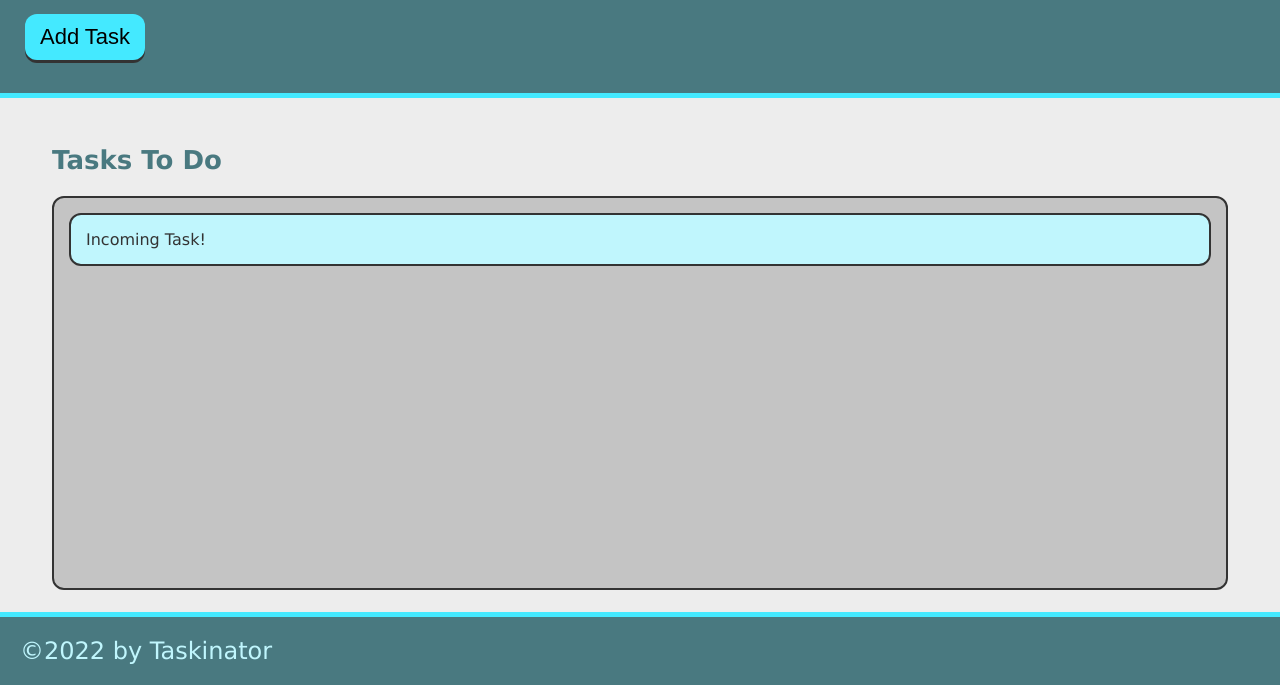
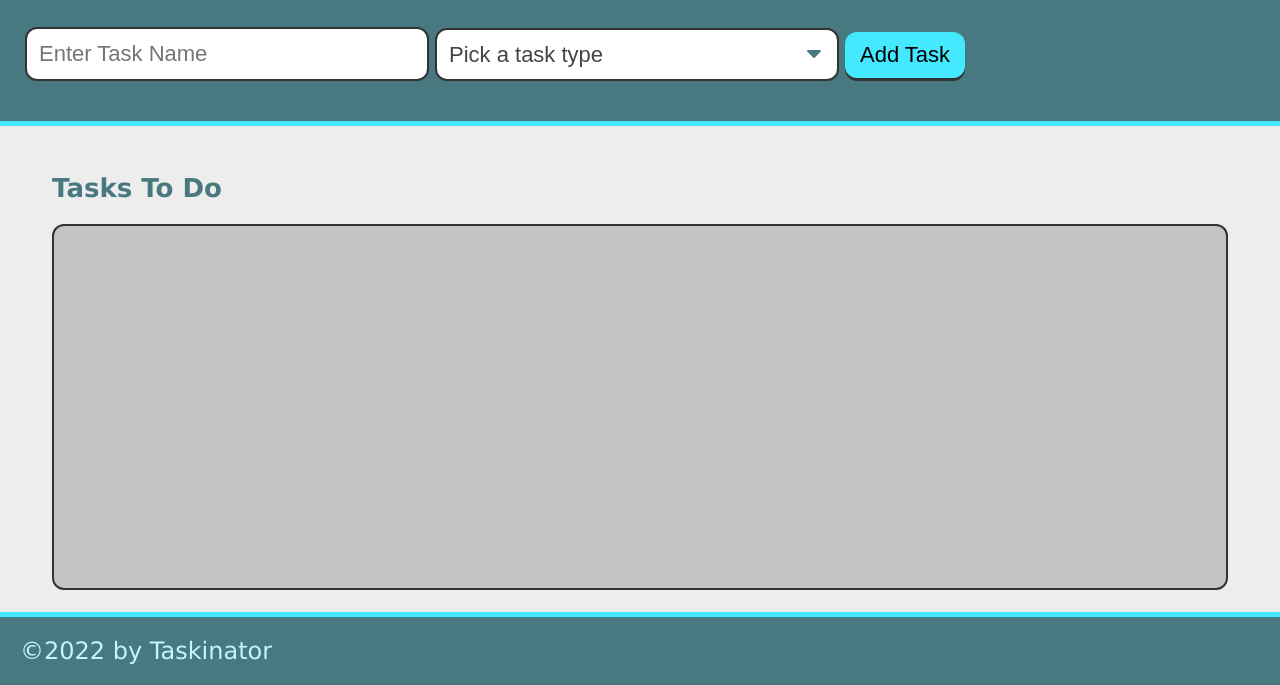
Before and after one commit to LavonJGreen/taskinator, a plain HTML site: page index.html in a window 1280 px wide. Shown: the part 115-800 px from the top of the page. Drawn offline with Linux system fonts and the light colour scheme.

Commit message:
Updating task button via HTML and JavaScript

```diff
--- a/assets/js/script.js
+++ b/assets/js/script.js
@@ -1,12 +1,15 @@
-var buttonEl = document.querySelector("#save-task");
+var formEl = document.querySelector("#task-form");
 var tasksToDoEl = document.querySelector("#tasks-to-do");
 
 
-var createTaskHandler = function() {
+var createTaskHandler = function(event) {
+    event.preventDefault();
+    var taskNameInput = document.querySelector("input[name='task-name']");
+    console.log(taskNameInput);
     var listItemEl = document.createElement("li");
     listItemEl.className = "task-item";
     listItemEl.textContent = "This is a new task.";
     tasksToDoEl.appendChild(listItemEl);
   };
 
-buttonEl.addEventListener("click", createTaskHandler);
+formEl.addEventListener("submit", createTaskHandler);
--- a/index.html
+++ b/index.html
@@ -14,7 +14,24 @@
     <header>
         <h1 class="page-title">Taskinator</h1>
         <p>Click the button below to add a new task!</p>
-        <button id="save-task" class="btn">Add Task</button>
+        <form id="task-form">
+            <div class="form-group">
+                <input type="text" name="task-name" placeholder="Enter Task Name" />
+              </div>
+
+              <div class="form-group">
+                <select name="task-type" class="select-dropdown" >
+                  <option value="" disabled selected>Pick a task type</option>
+                  <option value="Print">Print</option>
+                  <option value="Web">Web</option>
+                  <option value="Mobile">Mobile</option>
+                </select>
+              </div>
+
+            <div class="form-group">
+                <button id="save-task" class="btn" type="submit">Add Task</button>
+            </div>
+        </form>
     </header>
 
 <!---->
@@ -22,7 +39,7 @@
         <section class="task-list-wrapper">
             <h2 class="list-title">Tasks To Do</h2>
             <ul id="tasks-to-do" class="task-list">
-                <li class="task-item">Incoming Task!</li>
+
             </ul>
 
         </section>
```
